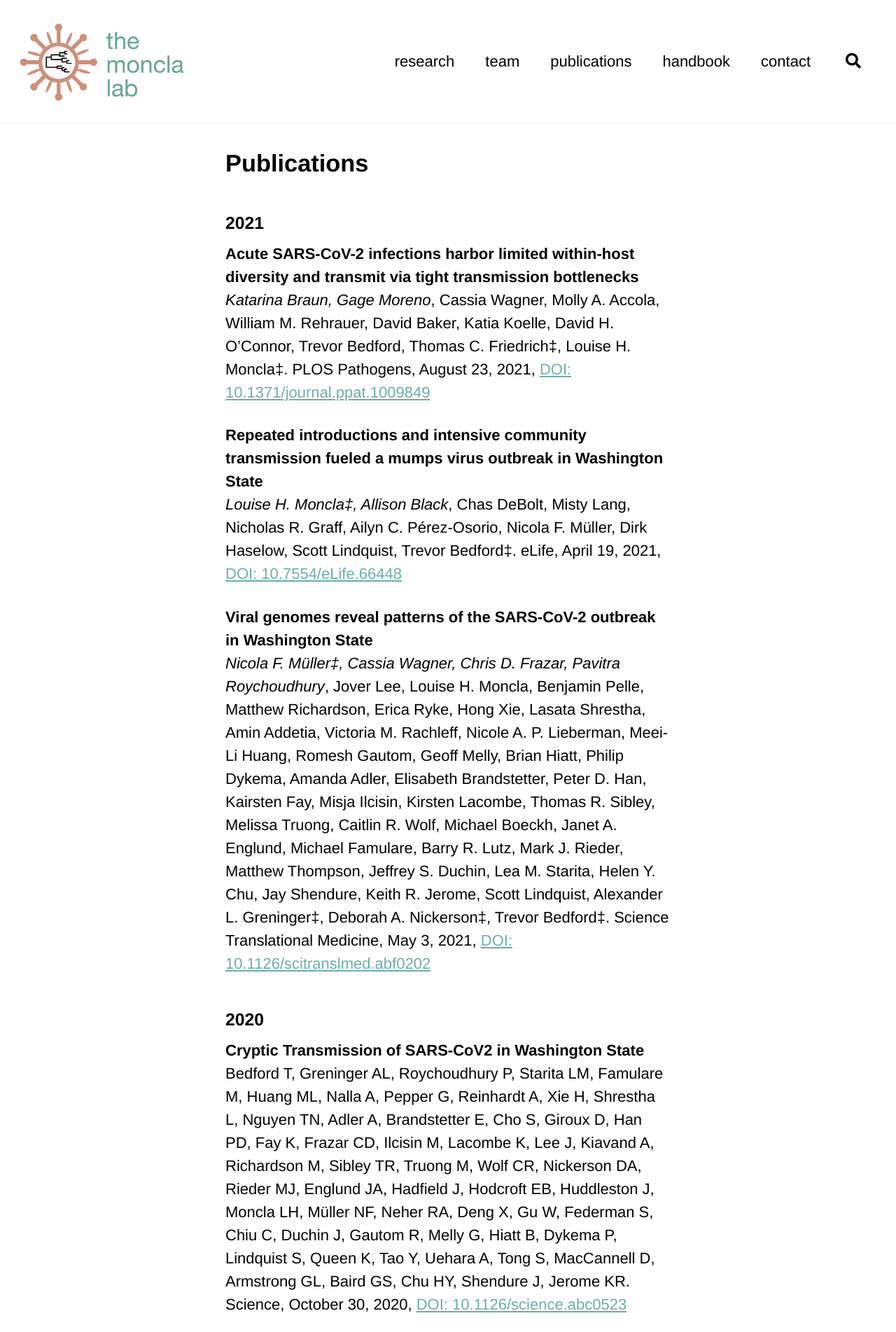
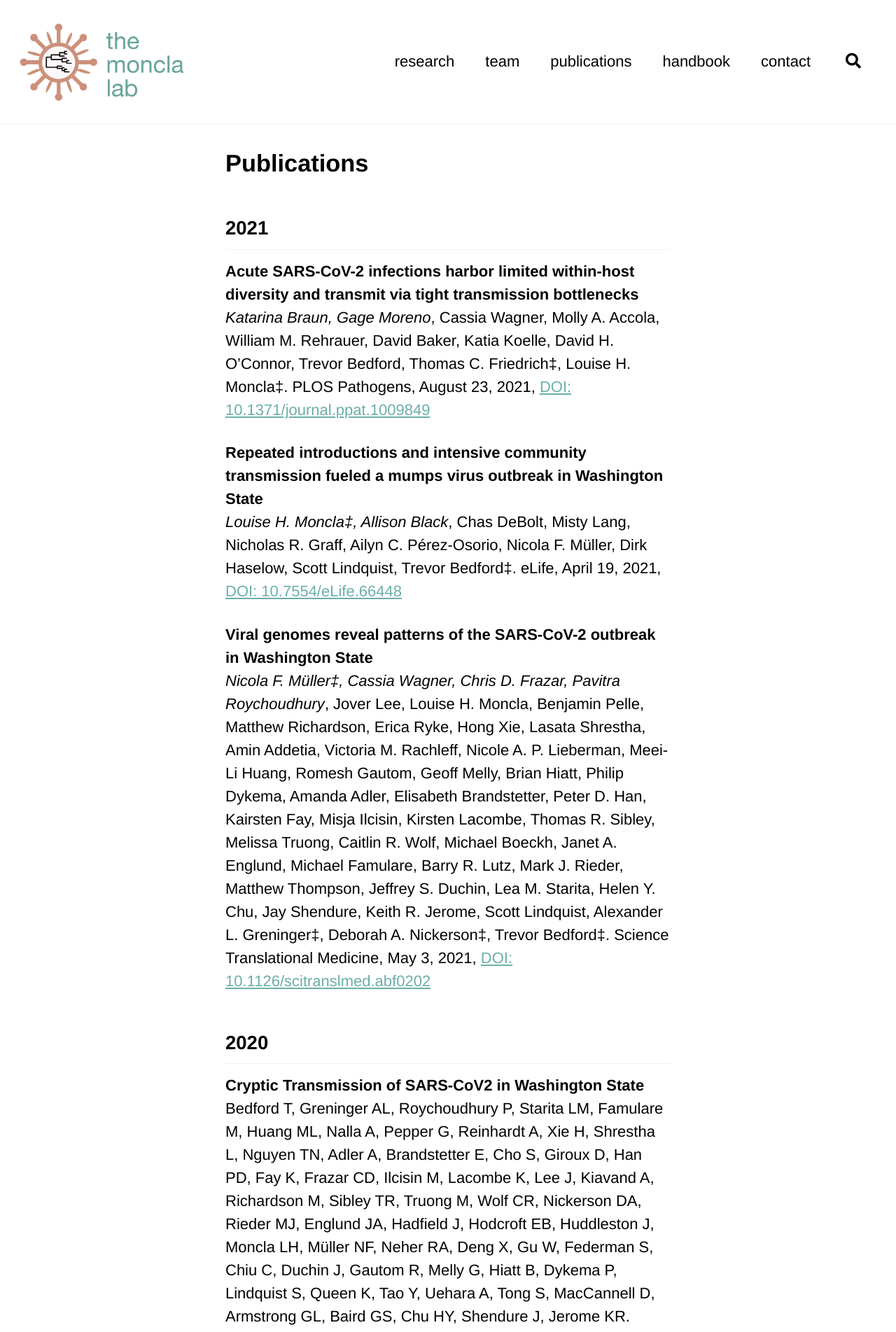
Before and after one commit to lmoncla/monclalab, a Jekyll site: the page built from _pages/publications.md, in a window 1280 px wide. Shown: the top 1903 px of the page at 70% size. Built offline with Jekyll 4.4.1, drawn with Linux system fonts in a browser that asks for light colours; cached includes are drawn as plain includes; a script that is not in the unit is left out; comment, search, counter and statistics services are not loaded.

Commit message:
adding line breaks

```diff
--- a/_pages/publications.md
+++ b/_pages/publications.md
@@ -3,7 +3,7 @@ permalink: /publications/
 title: ""
 ---
 # Publications
-### 2021
+## 2021
 __Acute SARS-CoV-2 infections harbor limited within-host diversity and transmit via tight transmission bottlenecks<br/>__
 *Katarina Braun, Gage Moreno*, Cassia Wagner, Molly A. Accola, William M. Rehrauer, David Baker, Katia Koelle, David H. O’Connor, Trevor Bedford, Thomas C. Friedrich‡, Louise H. Moncla‡. PLOS Pathogens, August 23, 2021, [DOI: 10.1371/journal.ppat.1009849](https://journals.plos.org/Plospathogens/article?id=10.1371/journal.ppat.1009849)
 
@@ -13,14 +13,14 @@ __Repeated introductions and intensive community transmission fueled a mumps vir
 __Viral genomes reveal patterns of the SARS-CoV-2 outbreak in Washington State<br/>__
 *Nicola F. Müller‡, Cassia Wagner, Chris D. Frazar, Pavitra Roychoudhury*, Jover Lee, Louise H. Moncla, Benjamin Pelle, Matthew Richardson, Erica Ryke, Hong Xie, Lasata Shrestha, Amin Addetia, Victoria M. Rachleff, Nicole A. P. Lieberman, Meei-Li Huang, Romesh Gautom, Geoff Melly, Brian Hiatt, Philip Dykema, Amanda Adler, Elisabeth Brandstetter, Peter D. Han, Kairsten Fay, Misja Ilcisin, Kirsten Lacombe, Thomas R. Sibley, Melissa Truong, Caitlin R. Wolf, Michael Boeckh, Janet A. Englund, Michael Famulare, Barry R. Lutz, Mark J. Rieder, Matthew Thompson, Jeffrey S. Duchin, Lea M. Starita, Helen Y. Chu, Jay Shendure, Keith R. Jerome, Scott Lindquist, Alexander L. Greninger‡, Deborah A. Nickerson‡, Trevor Bedford‡.  Science Translational Medicine, May 3, 2021, [DOI: 10.1126/scitranslmed.abf0202](https://www.science.org/doi/full/10.1126/scitranslmed.abf0202)
 
-### 2020
+## 2020
 __Cryptic Transmission of SARS-CoV2 in Washington State<br/>__
 Bedford T, Greninger AL, Roychoudhury P, Starita LM, Famulare M, Huang ML, Nalla A, Pepper G, Reinhardt A, Xie H, Shrestha L, Nguyen TN, Adler A, Brandstetter E, Cho S, Giroux D, Han PD, Fay K, Frazar CD, Ilcisin M, Lacombe K, Lee J, Kiavand A, Richardson M, Sibley TR, Truong M, Wolf CR, Nickerson DA, Rieder MJ, Englund JA, Hadfield J, Hodcroft EB, Huddleston J, Moncla LH, Müller NF, Neher RA, Deng X, Gu W, Federman S, Chiu C, Duchin J, Gautom R, Melly G, Hiatt B, Dykema P, Lindquist S, Queen K, Tao Y, Uehara A, Tong S, MacCannell D, Armstrong GL, Baird GS, Chu HY, Shendure J, Jerome KR. Science, October 30, 2020, [DOI: 10.1126/science.abc0523](https://www.science.org/doi/full/10.1126/science.abc0523)
 
 __Quantifying within-host diversity of H5N1 influenza viruses in humans and poultry in Cambodia<br/>__
 *Louise H. Moncla‡*, Trevor Bedford, Philippe Dussart, Srey Viseth Horm, Sareth Rith, Philippe Buchy, Erik A. Karlsson, Lifeng Li, Yongmei Liu, Huachen Zhu, Yi Guan, Thomas C. Friedrich, Paul F. Horwood‡. PLOS Pathogens, January 17, 2020, [DOI: 10.1371/journal.ppat.1008191](https://journals.plos.org/plospathogens/article?id=10.1371/journal.ppat.1008191)
 
-### 2019
+## 2019
 __Genomic Epidemiology supports multiple introductions and cryptic transmission of Zika virus in Colombia<br/>__
 *Allison Black, Louise H. Moncla*, Katherine Laiton-Donato, Barney Potter, Lissethe Pardo, Angelica Rico, Catalina Tovar, Diana P. Rojas, Ira M. Longini, M. Elizabeth Halloran, Dioselina Peláez-Varvajal, Juan D. Ramírez, Marcela Mercado-Reyes, Trevor Bedford‡. BMC Infectious Diseases, November 12, 2019. [DOI: DOI: 10.1186/s12879-019-4566-2](https://bmcinfectdis.biomedcentral.com/articles/10.1186/s12879-019-4566-2)
 
@@ -30,44 +30,44 @@ __Comprehensive mapping of the avian influenza polymerase protein PB2 to humans<
 __Tracking dengue virus type 1 genetic diversity during lineage replacement in an hyperendemic are in Colombia<br/>__
 *Mauricio A. Salvo*, Mathew T. Aliota, Louise H. Moncla, ID Velez, AL Trujillo, Thomas C. Friedrich, Jorge E. Osorio‡.  PLOS One, March 7, 2019. [DOI: 10.1371/journal.pone.0212947](https://journals.plos.org/plosone/article?id=10.1371/journal.pone.0212947)
 
-### 2018
-__Diversity of influenza A(H5N1) viruses in infected humans, northern Vietnam, 2004-2010__
+## 2018
+__Diversity of influenza A(H5N1) viruses in infected humans, northern Vietnam, 2004-2010__<br/>
 *Hirotaka Imai, Jorge M. Dinis*, Gongxun Zhong, Louise H. Moncla, Tiago J.S. Lopexs, Ryan McBride, Andrew J. Thompson, Wenjie Peng, Mai thi Q. Le, Anthony Hanson, Michael Lauck, Yuko Sakai-Tagawa, Shinya Yamada, Julie Eggenberger, David H. O’Connor, Yasuo Suzuki, Masato Hatta, James C. Paulson, Gabriele Neumann, Yoshihiro Kawaoka‡. Emerging Infectious Diseases 24, 7, July 2018. [DOI: 10.3201/eid2407.171441](https://www.ncbi.nlm.nih.gov/pmc/articles/PMC6038741/)
 
-__Within-host evolution of human influenza virus__
+__Within-host evolution of human influenza virus__<br/>
 *Katherine S. Xue,* Louise H. Moncla, Trevor Bedford, Jesse D. Bloom‡. Trends in Microbiology, March 10, 2018. [DOI: 10.1016/j.tim.2018.02.007](https://pubmed.ncbi.nlm.nih.gov/29534854/)
 
 
-### 2017
-__Emergence of oseltamivir-resistant H7N9 influenza viruses in immunosuppressed cynomolgus macaques__
+## 2017
+__Emergence of oseltamivir-resistant H7N9 influenza viruses in immunosuppressed cynomolgus macaques__<br/>
 *Maki Kiso,* Kiyoko Iwatsuki-Horimoto, Seiya Yamayoshi, Ryuta Uraki, Mutsumi Ito, Eiryo Kawakami, Yuriko Tomita, Satoshi Fukuyama, Tiago J.S. Lopes, Tokiko Watanabe, Louise H. Moncla, Thomas C. Friedrich, Gabriele Neumann, Yoshihiro Kawaoka‡.  Journal of Infectious Diseases, Volume 216, issue 5, September 1, 2017. [DOI: 10.1093/infdis/jix296](https://academic.oup.com/jid/article/216/5/582/3882740)
 
-__Influenza evolution: new insights into an old foe__
+__Influenza evolution: new insights into an old foe__<br/>
 *Louise H. Moncla,* Nicholas W. Florek, Thomas C. Friedrich‡. Trends in Microbiology, June 25, 2017. PMID: 28478941. [DOI: 10.1016/j.tim.2017.04.003](https://www.sciencedirect.com/science/article/pii/S0966842X17300914)
 
 
-### 2016
-__Within-host evolution of simian arteriviruses in crab-eating macaques__
+## 2016
+__Within-host evolution of simian arteriviruses in crab-eating macaques__<br/>
 *Louise H. Moncla**, Andrea M. Weiler, Gabrielle Barry, Jason Weinfurter, Jorge M. Dinis, Olivia Charlier, Michael Lauck, Adam Bailey, Jens Kuhn, Victoria Wahl-Jensen, Joshua C. Johnson, Peter B. Jahrling, Tony L. Goldberg, David H. O’Connor, Thomas C. Friedrich‡. Journal of Virology, August 12, 2016.[DOI: 10.1128/JVI.02231-16](https://www.ncbi.nlm.nih.gov/pmc/articles/PMC5286893/)
 
-__A Single Mutation in the VP1 of Enterovirus 71 is Responsible for Increased Virulence and Neurotropism in Adult Interferon Deficient Mice__
+__A Single Mutation in the VP1 of Enterovirus 71 is Responsible for Increased Virulence and Neurotropism in Adult Interferon Deficient Mice__<br/>
 *Elizabeth A. Caine*, Louise H. Moncla, Monica Ronderos, Thomas C. Friedrich, Jorge E. Osorio‡. Journal of Virology. July 20, 2016. [DOI: 10.1128/JVI.01370-16](https://www.ncbi.nlm.nih.gov/pmc/articles/PMC5021399/)
 
-__A rhesus macaque model of Asian-lineage Zika virus infection__
+__A rhesus macaque model of Asian-lineage Zika virus infection__<br/>
 *Dudley DM**, Aliota MT, Mohr EL, Weiler AM, Lehrer-Brey G, Weisgrau KL, Mohns MS, Breitbach ME, Rasheed MN, Newman CM, Gellerup DD, Moncla LH, Post J, Schultz-Darken N, Schotzko ML, Hayes JM, Eudailey JA, Moody MA, Permar SR, O'Connor SL, Rakasz EG, Simmons HA, Capuano S, Golos TG, Osorio JE, Friedrich TC, O'Connor DH‡. Nature Communications; 7:12204. Jun 28, 2016. [DOI: 10.1038/ncomms12204](https://www.nature.com/articles/ncomms12204)
 
-__Selective bottlenecks shape evolutionary pathways taken during mammalian adaptation of a 1918-like avian influenza virus__
+__Selective bottlenecks shape evolutionary pathways taken during mammalian adaptation of a 1918-like avian influenza virus__<br/>
 *Louise H. Moncla**, Gongxun Zhong, Chase W. Nelson, Austin L. Hughes, James Mutschler, Tokiko Watanabe, Yoshihiro Kawaoka, Thomas C. Friedrich‡. Cell Host and Microbe 19, 169-190, February 10, 2016. (Featured Article)[DOI: 10.1016/j.chom.2016.01.011](https://www.sciencedirect.com/science/article/pii/S1931312816300105?via%3Dihub)
 
-__Divergent simian arteriviruses cause simian hemorrhagic fever of different severity in macaques__
+__Divergent simian arteriviruses cause simian hemorrhagic fever of different severity in macaques__<br/>
 *Victoria Wahl-Jensen, Joshua Johnson*, Michael Lauck, Jason Weinfurter, Louise Moncla, Andrea Weiler, Olivia Charlier, Oscar Rojas, Russell Byrum, Dan Ragland, Louis Huzella, Erika Zommer, Melanie Cohen, John Bernbaum, Yíngyún Caì, Hannah Sanford, Steven Mazur, Reed Johnson, Gustavo Palacios, Adam Bailey, Peter Jahrling, Tony Goldberg, David O'Connor, Thomas Friedrich, and Jens Kuhn‡. MBio. 2016 Febraury 23; 7(1). [DOI: 10.1128/mBio.02009-15](https://journals.asm.org/doi/pdf/10.1128/mBio.02009-15)
 
-__Deep sequencing reveals potential antigenic drift variants at low frequency in influenza A-infected humans__
+__Deep sequencing reveals potential antigenic drift variants at low frequency in influenza A-infected humans__<br/>
 *Jorge M. Dinis, Nicholas W. Florek*, Omolayo O. Fatola, Louise H. Moncla, James P. Mutschler, Jennifer K. Meece, Edward A. Belongia, Thomas C. Friedrich‡. Journal of Virology. 2016 January 6. [DOI: 10.1128/JVI.03248-15](https://www.ncbi.nlm.nih.gov/pmc/articles/PMC4794676/)
 
-### Pre-2016
-__SNPGenie: estimating evolutionary parameters to detect natural selection using pooled next-generation sequencing data__
+## Pre-2016
+__SNPGenie: estimating evolutionary parameters to detect natural selection using pooled next-generation sequencing data__<br/>
 *Nelson CW**, Moncla LH, Hughes AL‡. Bioinformatics. 2015 July 29. [DOI: 10.1093/bioinformatics/btv449](https://academic.oup.com/bioinformatics/article/31/22/3709/241742)
 
-__A novel nonhuman primate model for influenza transmission__
+__A novel nonhuman primate model for influenza transmission__<br/>
 *Louise H. Moncla**, Ted M. Ross*, Jorge M. Dinis, Jason T. Weinfurter, Tatum D. Mortimer, Nancy Schultz-Darken, Kevin Brunner, Saverio V. Capuano III, Carissa Boettcher, Jennifer Post, Michael Johnson, Chalise E. Bloom, Andrea M. Weiler, Thomas C. Friedrich‡. PLOS One 8, e78750. November 14, 2013. [DOI: 10.1371/journal.pone.0078750](https://journals.plos.org/plosone/article?id=10.1371/journal.pone.0078750)
```
